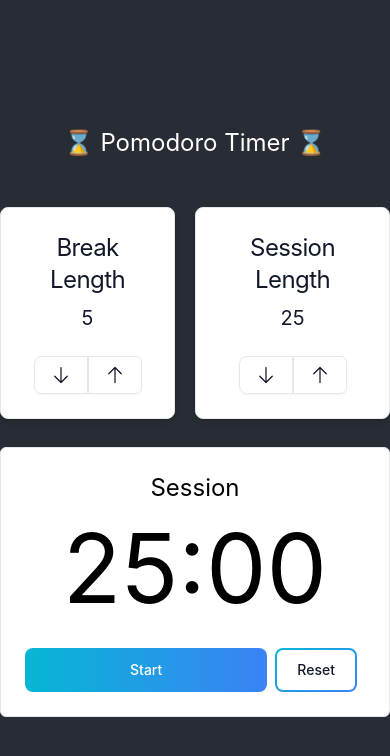
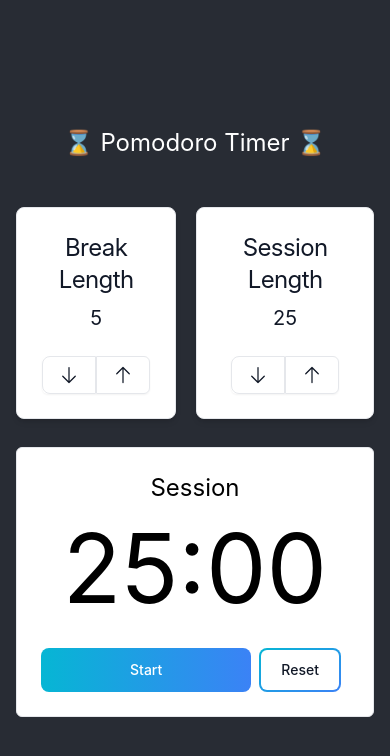
Before and after one commit to oAntonioMauricio/pomodoro-timer, a React (Create React App) app: page / in a window 390 px wide. Shown: the top 756 px of the page. Built offline with nearby package versions, Linux system fonts and the light colour scheme.

Commit message:
CSS updates to mobile

```diff
--- a/public/index.html
+++ b/public/index.html
@@ -29,7 +29,6 @@
   <body>
     <noscript>You need to enable JavaScript to run this app.</noscript>
     <div id="root"></div>
-    <script src="https://cdn.freecodecamp.org/testable-projects-fcc/v1/bundle.js"></script>
     <!--
       This HTML file is a template.
       If you open it directly in the browser, you will see an empty page.
--- a/src/Components/Timer.js
+++ b/src/Components/Timer.js
@@ -121,7 +121,7 @@
 
 
     return (
-        <div className='flex flex-col gap-7'>
+        <div className='flex flex-col gap-7 px-4 sm:px-0'>
 
             <h1 className='text-white text-2xl mb-5'>⌛ Pomodoro Timer ⌛</h1>
 
```
